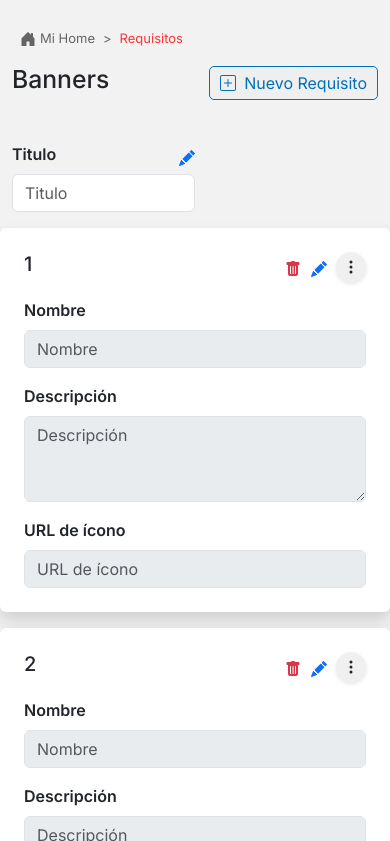
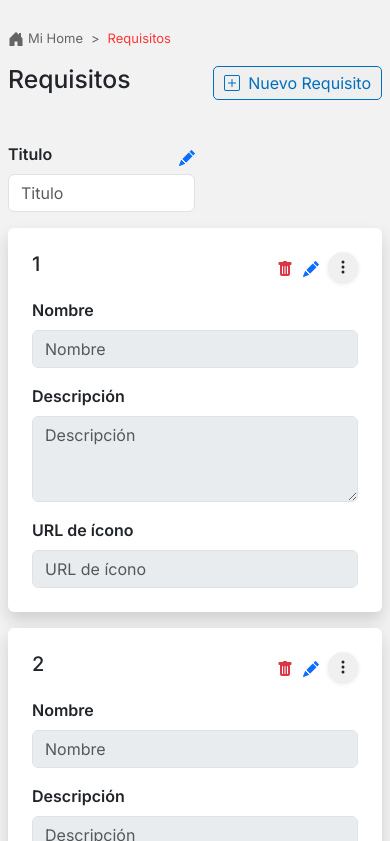
Before and after one commit to waltervivar1133/Promperu, a plain HTML site: page admin/requisitos/index.html in a window 390 px wide. Shown: the part 35-876 px from the top of the page. Drawn offline with Linux system fonts and the light colour scheme.

Commit message:
fix: resolve styles mobile and desktop spacing

```diff
--- a/admin/requisitos/index.html
+++ b/admin/requisitos/index.html
@@ -186,7 +186,7 @@
       <div class="content overflow-x-scroll">
         <div class="container">
           <div class="row">
-            <div class="breadcrumb px-3 col-12 d-flex align-items-center ">
+            <div class="breadcrumb px-1 px-md-0 col-12 d-flex align-items-center ">
               <svg xmlns="http://www.w3.org/2000/svg" width="16" height="16" class="mx-1" fill="currentColor"
                 class="bi bi-house-door-fill" viewBox="0 0 16 16">
                 <path
@@ -204,10 +204,10 @@
                 </a>
               </div>
             </div>
-            <div class="col-12 mb-4  d-flex align-items-center justify-content-between ">
+            <div class="col-12 mb-4 px-2 px-lg-0 d-flex align-items-center justify-content-between ">
               <div class="d-flex align-items-center gap-3">
                 <h2 class="title d-none d-md-block">Edición de requisitos</h2>
-                <h2 class="title d-block d-md-none"> Banners</h2>
+                <h2 class="title d-block d-md-none"> Requisitos</h2>
 
               </div>
               <div>
@@ -226,8 +226,8 @@
               </div>
             </div>
 
-            <div class="container my-3">
-              <div class="col-6">
+            <div class="px-2 p-md-0 my-3">
+              <div class="col-6 p-0">
                 <div class="d-flex justify-content-between">
                   <label for="image-url-1" class="form-label fw-semibold">Titulo</label>
                   <a href="#!" class="icon-link" data-bs-toggle="modal" data-bs-target="#editTitle">
@@ -239,14 +239,11 @@
                   </a>
                 </div>
                 <input type="text" id="image-url-1" class="form-control" placeholder="Titulo" required>
-
-
               </div>
             </div>
           </div>
 
-          <div class="row cards-container ">
-
+          <div class="row cards-container px-2 px-md-0 ">
             <div class="card col-12 col-md-12 shadow border-0 p-4 mb-3">
               <div class="d-flex justify-content-between align-items-start mb-3">
                 <h5 class="card-number mb-0"></h5>
```
Also changed, not shown: admin/banner/index.html (+6 -16 lines), admin/informacion/index.html (+4 -5 lines). Lines whose indentation alone changed are shown as unchanged.
